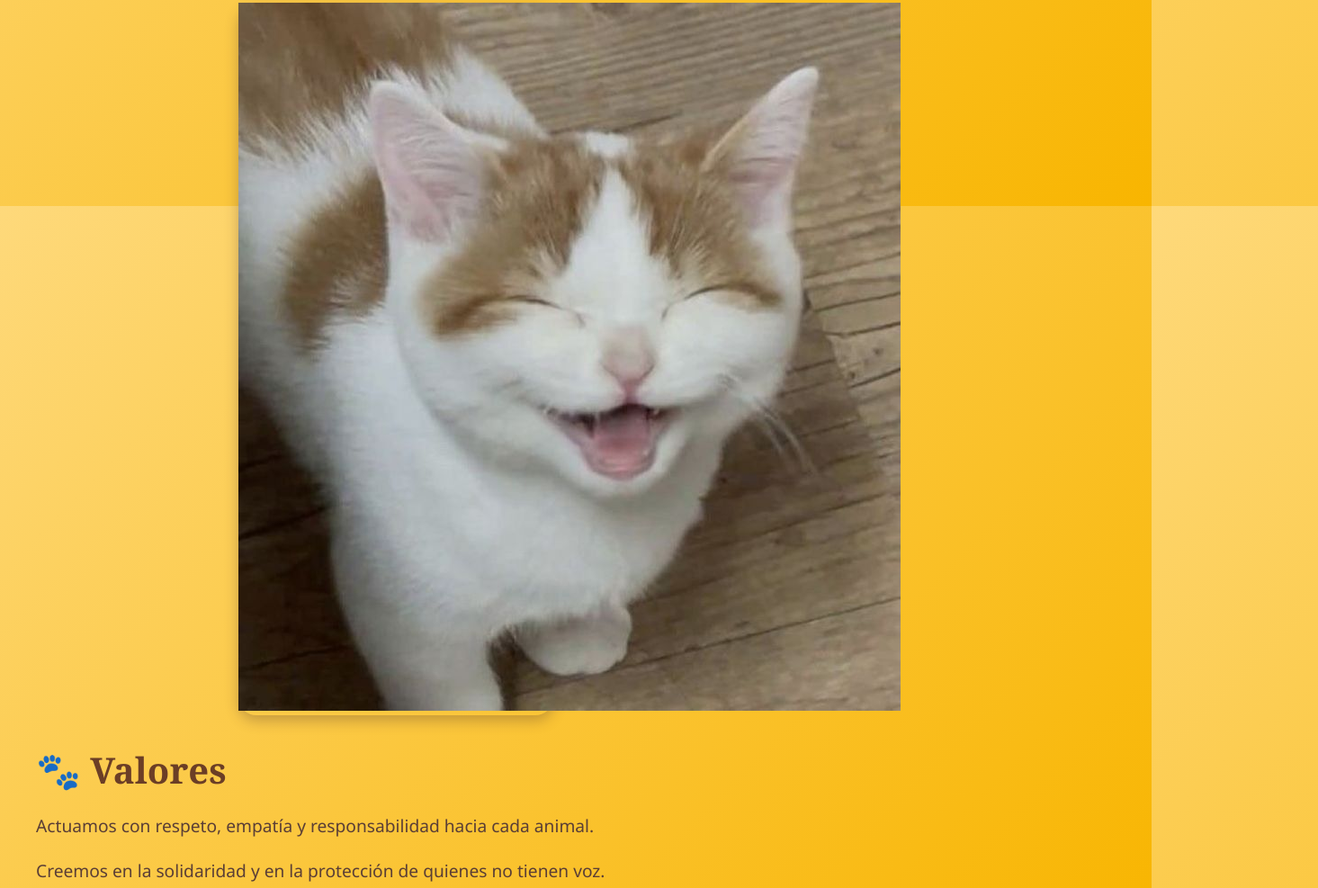
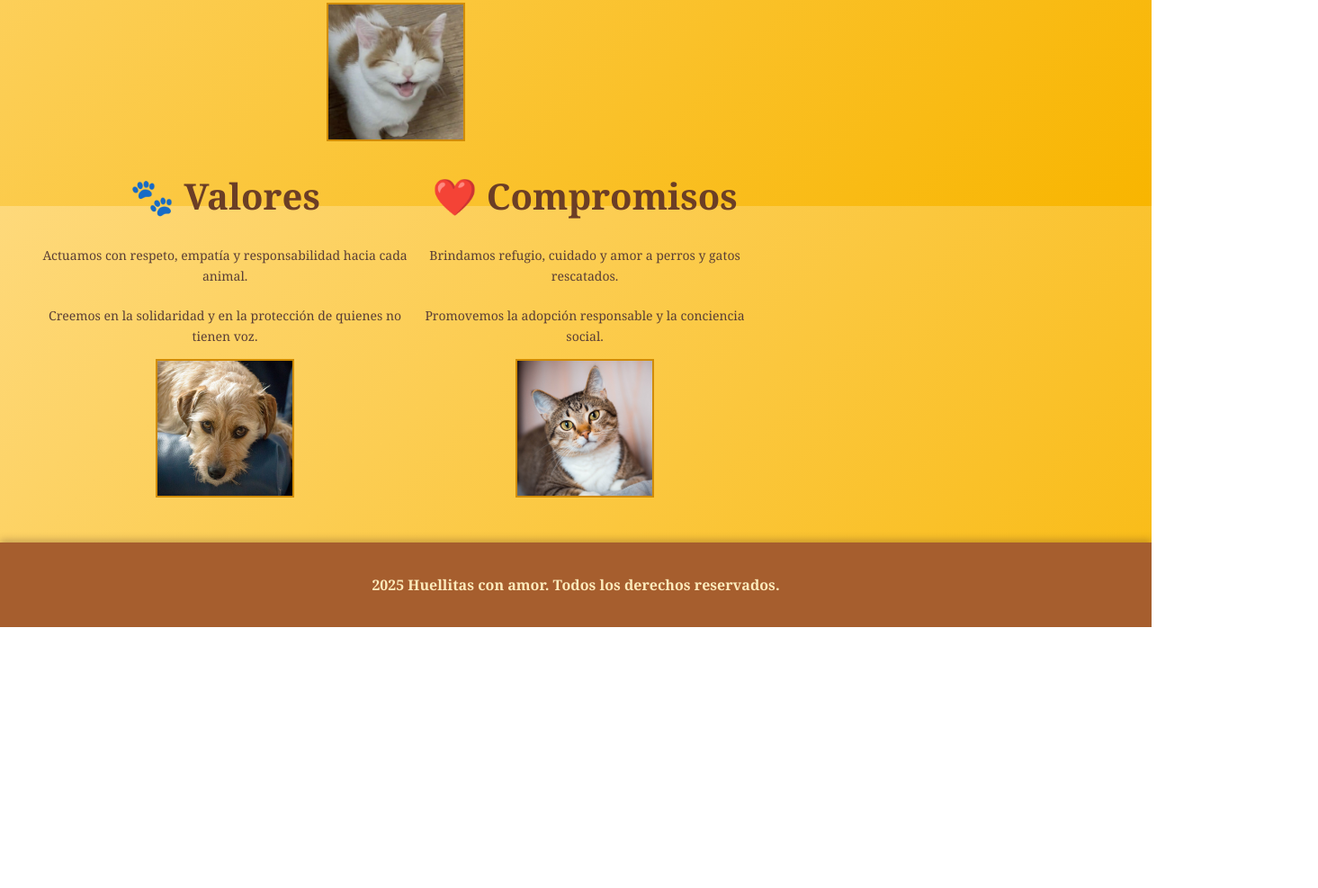
Before and after one commit to miruskitsa/entrega2base, a website: page pages/nosotros.html in a window 1280 px wide. Shown: the part 571-1558 px from the top of the page at 90% size, 1465 px wide, since content can reach past the window. After the commit the page ends 1268 px from the top, so only its background shows below. Drawn offline with Linux system fonts and the light colour scheme.

Commit message:
correcciones esteticas y pruebas

```diff
--- a/main.scss
+++ b/main.scss
@@ -176,7 +176,11 @@ body {
     section {
       text-align: center;
     }
-
+   .section-1 {
+    display: flex;
+    justify-content: space-between;
+    gap: 10x;
+   }
     h2 {
       color: #6b3e26;
       font-size: 2.5rem;
--- a/pages/nosotros.html
+++ b/pages/nosotros.html
@@ -33,37 +33,33 @@
           </p>
         </section>
 
-        <div class="imagen">
-          <img src="../img/quienes.jpg" alt="gato feliz" />
+        <div class="galeria-item">
+          <img src="../img/quienes.jpg" alt="gato feliz" class="galeria-item-imagen" />
+        </div>
+       <section class="section-1">
+         <div class="galeria-item">
+           <h2>🐾 Valores</h2>
+           <p class="galeria-item-caption">
+             Actuamos con respeto, empatía y responsabilidad hacia cada animal.
+           </p>
+           <p class="galeria-item-caption">
+             Creemos en la solidaridad y en la protección de quienes no tienen voz.
+           </p>
+           <img src="../img/perritocollage2.jpg" alt="perro feliz" class="galeria-item-imagen" />
          </div>
 
-        <div class="caja">
-          <h2>🐾 Valores</h2>
-          <p>
-            Actuamos con respeto, empatía y responsabilidad hacia cada animal.
-          </p>
-          <p>
-            Creemos en la solidaridad y en la protección de quienes no tienen voz.
-          </p>
-        </div>
 
-        <div class="imagen">
-          <img src="../img/perritocollage2.jpg" alt="perro feliz" />
-        </div>
-
-        <div class="caja">
+         <div class="galeria-item">
            <h2>❤️ Compromisos</h2>
-          <p>
+           <p class="galeria-item-caption">
              Brindamos refugio, cuidado y amor a perros y gatos rescatados.
            </p>
-          <p>
+           <p class="galeria-item-caption">
              Promovemos la adopción responsable y la conciencia social.
            </p>
+           <img src="../img/gatocollage2.jpg" alt="gatito feliz" class="galeria-item-imagen" />
          </div>
-
-        <div class="imagen">
-          <img src="../img/gatocollage2.jpg" alt="gatito feliz" />
-        </div>
+        </section>
       </main>
     </div>
 
```
Also changed, not shown: styles.css, 1 other file. Lines whose indentation alone changed are shown as unchanged.
